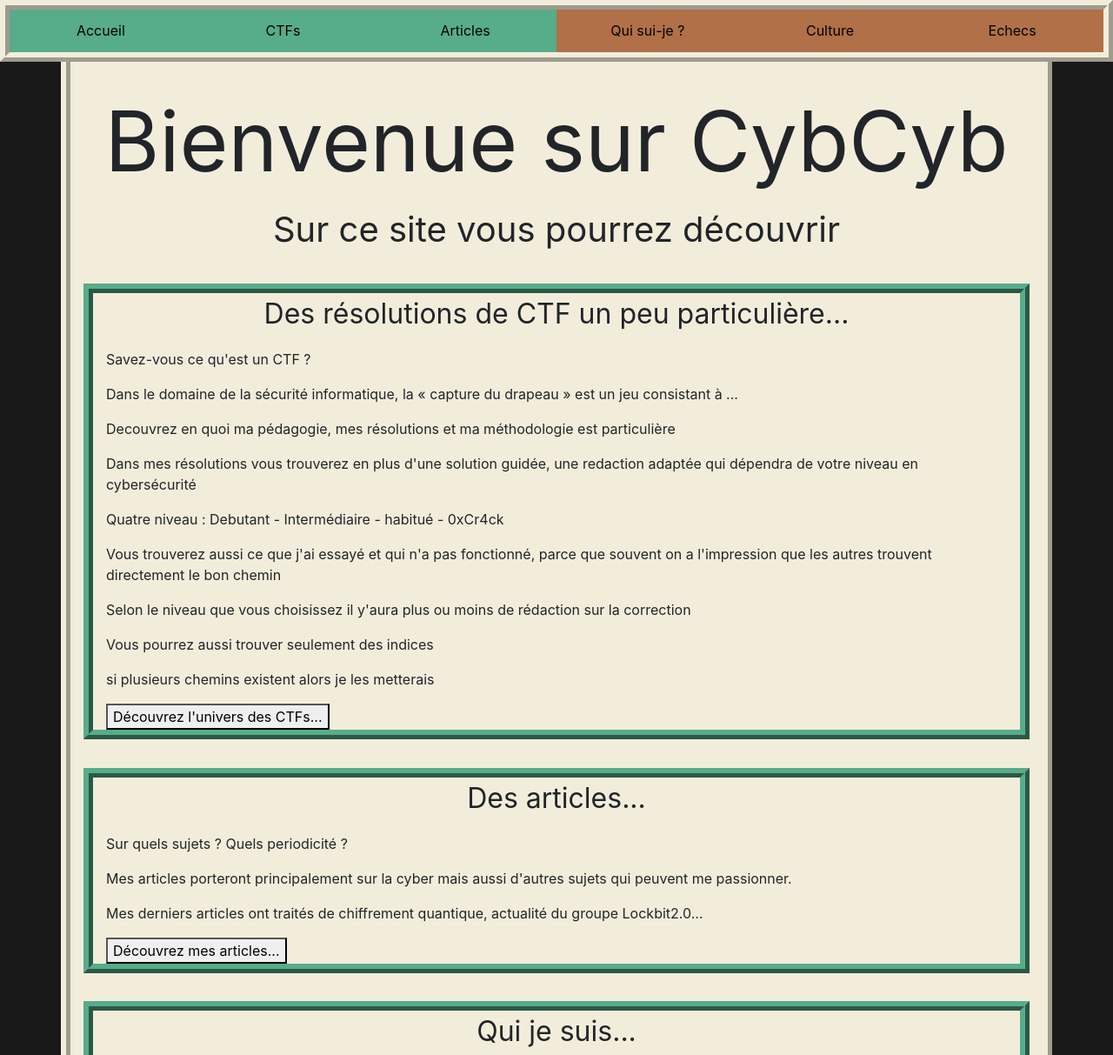
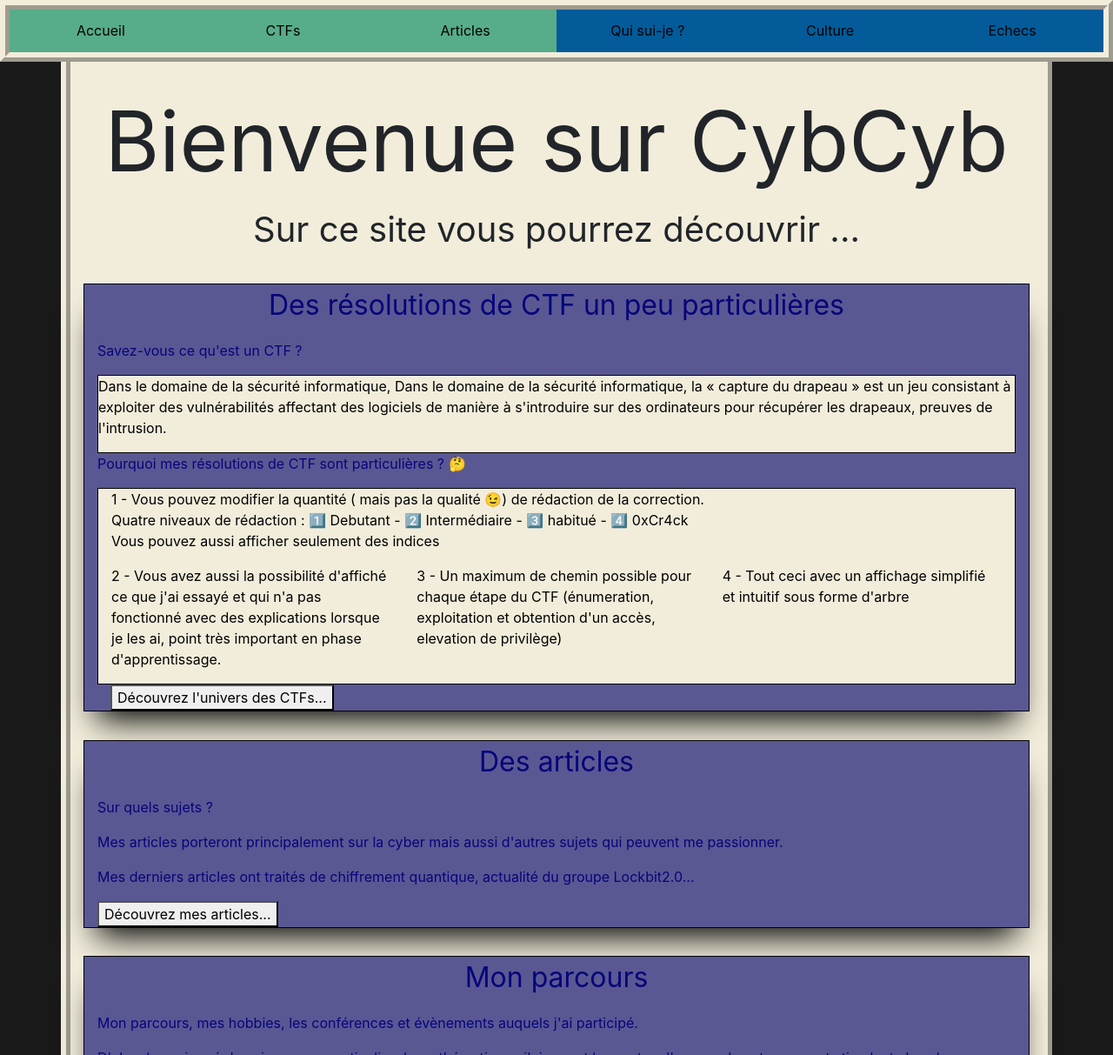
Before and after one commit to Mrn-s/dev_web, a plain HTML site: page index.html in a window 1280 px wide. Shown: the top 1213 px of the page at 87% size. Drawn offline with nearby package versions, Linux system fonts and the light colour scheme.

Commit message:
some upgrades

```diff
--- a/css/style_home.css
+++ b/css/style_home.css
@@ -1,4 +1,16 @@
 
+.element-1{
+  background-color: var(--beige_fonce);
+  color: black;
+  border: solid black 1px;
+
+}
+
+.element-1 div{
+  align-items: center;
+  justify-content: center;
+
+}
 
 #entete-main{
   justify-content: center;
@@ -25,18 +37,19 @@
 }
 
 #perso {
-  background-color:#B17047;
+  background-color:#035B9A;
 }
 #perso a{
   color:#000;
 }
 
 .pillier{
-  border: ridge #57AC8A 3mm;
+  color: #070579;
+  background-color: #5A5893;
   margin: 3% 0;
+  border: solid black 1px;
+  box-shadow: black 0px 25px 35px -15px;
 }
-
-
 
 body{
     margin: 0;
--- a/data/ctfs.js
+++ b/data/ctfs.js
@@ -1,6 +1,6 @@
 const ctf_list = [
     {
-      image: './images/thm_ctf_1.png',
+      image: './images/ctfs/thm_ctf_1.png',
       description: "In these set of tasks you'll learn the following  : brute forcing, hash cracking, service enumeration, Linux Enumeration, The main goal here is to learn as much as possible. Make sure you are connected to our network using your OpenVPN configuration file. Credits to Josiah Pierce from Vulnhub.",
       titre: 'Basic Pentesting',
       avis: '3 etoiles',
@@ -9,7 +9,7 @@
       temps:"1 heure"
     },
     {
-      image: './images/thm_ctf_2.png',
+      image: './images/ctfs/thm_ctf_2.png',
       description: 'Description du ctf 2',
       titre: 'Titre du ctf',
       lien:'lien vers le ctf',
@@ -18,7 +18,7 @@
     }
     ,
     {
-      image: './images/thm_ctf_3.png',
+      image: './images/ctfs/thm_ctf_3.png',
       description: 'Description du ctf 2',
       titre: 'Titre du ctf',
       avis: 'avis du ctf',
@@ -28,7 +28,7 @@
     }
     ,
     {
-      image: './images/thm_ctf_4.png',
+      image: './images/ctfs/thm_ctf_4.png',
       description: 'Description du ctf 2',
       titre: 'Titre du ctf',
       avis: 'avis du ctf',
@@ -38,7 +38,7 @@
     }
     ,
     {
-      image: './images/thm_ctf_5.png',
+      image: './images/ctfs/thm_ctf_5.png',
       description: 'Description du ctf 2',
       titre: 'Titre du ctf',
       avis: 'avis du ctf',
@@ -48,7 +48,7 @@
     }
     ,
     {
-      image: './images/thm_ctf_6.png',
+      image: './images/ctfs/thm_ctf_6.png',
       description: 'Description du ctf 2',
       titre: 'Titre du ctf',
       avis: 'avis du ctf',
@@ -58,7 +58,7 @@
     }
     ,
     {
-      image: './images/thm_ctf_0.png',
+      image: './images/ctfs/thm_ctf_0.png',
       description: 'Description du ctf 2',
       titre: 'Titre du ctf',
       avis: 'avis du ctf',
@@ -68,7 +68,7 @@
     }
     ,
     {
-      image: './images/thm_ctf_0.png',
+      image: './images/ctfs/thm_ctf_0.png',
       description: 'Description du ctf 2',
       titre: 'Titre du ctf',
       avis: 'avis du ctf',
@@ -78,7 +78,7 @@
     }
     ,
     {
-      image: './images/thm_ctf_0.png',
+      image: './images/ctfs/thm_ctf_0.png',
       description: 'Description du ctf 2',
       titre: 'Titre du ctf',
       avis: 'avis du ctf',
--- a/index.html
+++ b/index.html
@@ -17,7 +17,7 @@
         <section class="row" id="nav-menu">
             <article id="pro" class="col-sm-6">
                 <div class="row">
-                    <div class="col-sm-4"><a href="./home.html">Accueil</a></div>
+                    <div class="col-sm-4"><a href="./index.html">Accueil</a></div>
                     <div class="col-sm-4"><a href="./ctfs.html">CTFs</a></div>
                     <div class="col-sm-4"><a href="./articles.html">Articles</a></div>
                 </div>
@@ -37,35 +37,46 @@
             <div>Bienvenue sur CybCyb</div>
         </article>
         <article class="row" id="sous-entete-main">
-            <div>Sur ce site vous pourrez découvrir</div>
+            <div>Sur ce site vous pourrez découvrir ...</div>
         </article>
 
         <article class="container-fluid pillier" id="ctfs">
             <article class="row titre_pillier">
-                <p>Des résolutions de CTF un peu particulière...</p>
+                <p>Des résolutions de CTF un peu particulières</p>
             </article>
-            <article>
-                <p> Savez-vous ce qu'est un CTF ?</p>
-                <p> Dans le domaine de la sécurité informatique, la « capture du drapeau » est un jeu consistant à ...</p>
+            <article class="container">
+                <div class="row element-0">
+                    <p> Savez-vous ce qu'est un CTF ? </p>
+                </div>
+                <div class="row element-1">
+                    <p> Dans le domaine de la sécurité informatique, Dans le domaine de la sécurité informatique, la « capture du drapeau » est un jeu consistant à exploiter des vulnérabilités affectant des logiciels de manière à s'introduire sur des ordinateurs pour récupérer les drapeaux, preuves de l'intrusion.</p>
+                </div>
             </article>
-            <article>
-                <p> Decouvrez en quoi ma pédagogie, mes résolutions et ma méthodologie est particulière</p>
-                <p> Dans mes résolutions vous trouverez en plus d'une solution guidée, une redaction adaptée qui dépendra de votre niveau en cybersécurité</p>
-                <p> Quatre niveau : Debutant - Intermédiaire - habitué - 0xCr4ck</p>
-                <p> Vous trouverez aussi ce que j'ai essayé et qui n'a pas fonctionné, parce que souvent on a l'impression que les autres trouvent directement le bon chemin </p>
-                <p> Selon le niveau que vous choisissez il y'aura plus ou moins de rédaction sur la correction</p>
-                <p> Vous pourrez aussi trouver seulement des indices</p>
-                <p> si plusieurs chemins existent alors je les metterais</p>
+            <article class="container">
+                <div class="row element-0">
+                    <p> Pourquoi mes résolutions de CTF sont particulières ? 🤔</p>
+                </div>
+                <div class="row element-1">
+                    <div class="col-sm-12">
+                       <p> 1 - Vous pouvez modifier la quantité ( mais pas la qualité 😉) de rédaction de la correction. <br>
+                        Quatre niveaux de rédaction : 1️⃣ Debutant - 2️⃣ Intermédiaire - 3️⃣ habitué - 4️⃣ 0xCr4ck <br>
+                        Vous pouvez aussi afficher seulement des indices </p>
+                    </div>
+                    <div class="col-sm-4"><p> 2 - Vous avez aussi la possibilité d'affiché ce que j'ai essayé et qui n'a pas fonctionné avec des explications lorsque je les ai, point très important en phase d'apprentissage.</p></div>
+                    <div class="col-sm-4"><p> 3 - Un maximum de chemin possible pour chaque étape du CTF (énumeration, exploitation et obtention d'un accès, elevation de privilège)</p></div>
+                    <div class="col-sm-4"><p> 4 - Tout ceci avec un affichage simplifié et intuitif sous forme d'arbre </p></div>
+                </div>
+
                 <button onclick="window.location.href = './ctfs.html';">Découvrez l'univers des CTFs...</button>
             </article>
         </article>
 
         <article class="container-fluid pillier" id="articles_cyber">
             <article class="row titre_pillier">
-                <p> Des articles...  </p>
+                <p> Des articles  </p>
             </article>
             <article>
-                <p> Sur quels sujets ? Quels periodicité ?</p>
+                <p> Sur quels sujets ?</p>
                 <p> Mes articles porteront principalement sur la cyber mais aussi d'autres sujets qui peuvent me passionner.</p>
                 <p> Mes derniers articles ont traités de chiffrement quantique, actualité du groupe Lockbit2.0...</p>
                 <button onclick="window.location.href = './articles.html';">Découvrez mes articles...</button>
@@ -74,7 +85,7 @@
 
         <article class="container-fluid pillier" id="parcours">
             <article class="row titre_pillier">
-                <p> Qui je suis...  </p>
+                <p> Mon parcours  </p>
             </article>
             <article>
                 <p> Mon parcours, mes hobbies, les conférences et évènements auquels j'ai participé.</p>
@@ -85,11 +96,11 @@
 
         <article class="container-fluid pillier" id="culture">
             <article class="row titre_pillier">
-                <p> Des résumés de documentaires / reportages... </p>
+                <p> Des résumés de documentaires / reportages </p>
             </article>
             <article>
-                <p> Sur quels sujets ? Quels periodicité ?</p>
-                <p> Mes articles porteront principalement sur la cyber mais aussi d'autres sujets qui peuvent me passionner.</p>
+                <p> Sur quels sujets ?</p>
+                <p> Les documentaires / reportages ne porteront pas que sur la cybersécurité ou l'informatique, vous trouverez aussi des documentaires d'histoire ancienne comme contemporaine, de géopolitique, societaux.</p>
                 <p> Mes derniers articles ont traités de chiffrement quantique, actualité du groupe Lockbit2.0...</p>
                 <button onclick="window.location.href = './culture.html';">Découvrez mes résumés de documentaire / reportages...</button>
             </article>
@@ -97,7 +108,7 @@
 
         <article class="container-fluid pillier" id="echecs">
             <article class="row titre_pillier">
-                <p> Des echecs...  </p>
+                <p> Le jeu d'echecs  </p>
             </article>
             <article>
                 <p> Explication du jeu d'échec, mes meilleurs parties, actualité echiquéenne</p>
```
Also changed, not shown: images/ctfs/thm_ctf_0.png (renamed from images/thm_ctf_0.png), images/ctfs/thm_ctf_1.png (renamed from images/thm_ctf_1.png), images/ctfs/thm_ctf_2.png (renamed from images/thm_ctf_2.png), images/ctfs/thm_ctf_3.png (renamed from images/thm_ctf_3.png), images/ctfs/thm_ctf_4.png (renamed from images/thm_ctf_4.png), images/ctfs/thm_ctf_5.png (renamed from images/thm_ctf_5.png), images/ctfs/thm_ctf_6.png (renamed from images/thm_ctf_6.png), images/home/flag.png.png (added).
